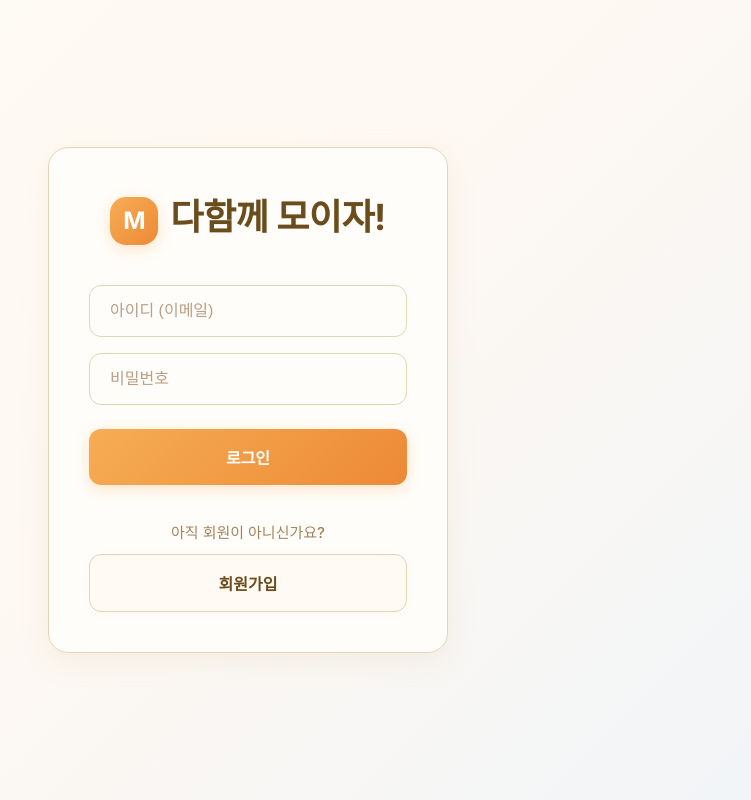
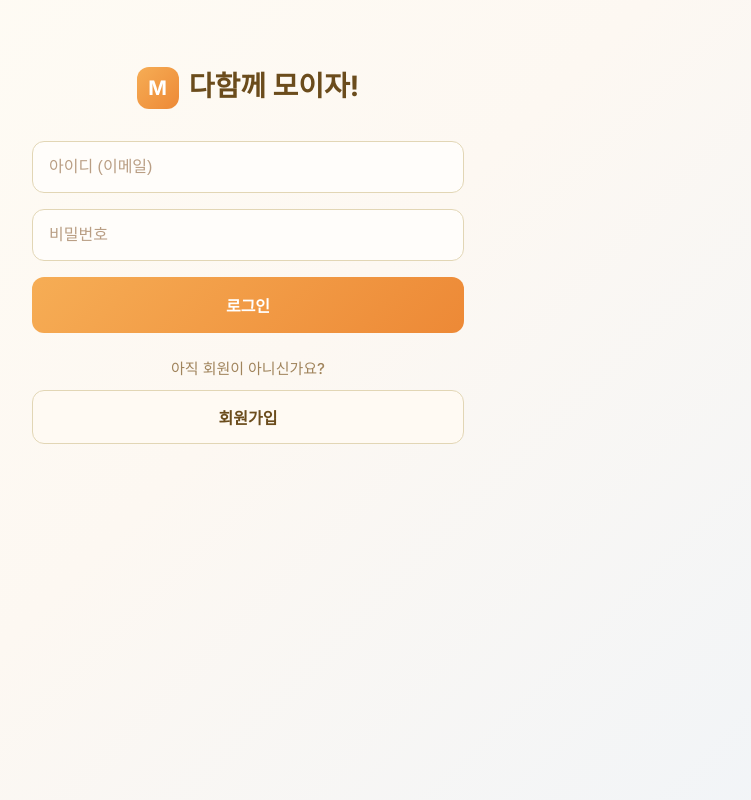
Before and after one commit to Ukja2/Moija_SNS, a React (Create React App) app: page / in a window 1280 px wide. Shown: the whole page, without its empty margins (392-1143 px from the left). Built offline with nearby package versions, Linux system fonts and the light colour scheme; no server answers.

Commit message:
style: 로그인 컴포넌트 구조 변경 및 스타일 수정

```diff
--- a/src/Components/Login-page/Login.jsx
+++ b/src/Components/Login-page/Login.jsx
@@ -27,9 +27,9 @@ function Login() {
 
   return (
     <div className={style.pageWrapper}>
-      <div className={style.loginContainer}>
       <h2 className={style.loginTitle}>다함께 모이자!</h2>
-        <form onSubmit={handleSubmit}>
+
+      <form onSubmit={handleSubmit} className={style.loginForm}>
         <input
           type="text"
           placeholder="아이디 (이메일)"
@@ -47,6 +47,7 @@ function Login() {
         <button type="submit" className={style.submitButton} disabled={loading}>
           {loading ? '로딩 중...' : '로그인'}
         </button>
+      </form>
 
       <div className={style.signupWrapper}>
         <p>아직 회원이 아니신가요?</p>
@@ -58,8 +59,6 @@ function Login() {
           회원가입
         </button>
       </div>
-        </form>
-      </div>
     </div>
   );
 }
--- a/src/Components/Login-page/Login.module.css
+++ b/src/Components/Login-page/Login.module.css
@@ -1,73 +1,65 @@
 .pageWrapper {
+  width: 100%;
+  max-width: 480px;
+  margin: 0 auto;
+  min-height: 100vh;
+
   display: flex;
-  align-items: center;
-  justify-content: center;
-  min-height: 100vh;
-  padding: 20px;
-}
-
-.loginContainer {
-  background: #fffdfa;
-  border-radius: 20px;
-  padding: 40px;
-  box-shadow: 0 8px 28px rgba(213, 182, 130, 0.15);
-  border: 1px solid #e2d6b5;
-  max-width: 400px;
-  width: 100%;
+  flex-direction: column;
+  justify-content: flex-start;
+  padding: 64px 24px;
 }
 
 .loginTitle {
   text-align: center;
-  margin-bottom: 40px;
-  font-size: 36px;
+  font-size: 28px;
   font-weight: 700;
   color: #6b4c1c;
-  position: relative;
-  letter-spacing: -0.5px;
+  margin-bottom: 32px;
 }
 
 .loginTitle::before {
   content: 'M';
   display: inline-block;
-  width: 48px;
-  height: 48px;
+  width: 42px;
+  height: 42px;
   background: linear-gradient(135deg, #f6ad55 0%, #ed8936 100%);
-  border-radius: 16px;
+  border-radius: 12px;
   color: white;
-  font-size: 24px;
+  font-size: 20px;
   font-weight: 700;
-  line-height: 48px;
+  line-height: 42px;
   text-align: center;
-  margin-right: 12px;
+  margin-right: 10px;
   vertical-align: middle;
-  box-shadow: 0 4px 16px rgba(246, 173, 85, 0.3);
+}
+
+.loginForm {
+  display: flex;
+  flex-direction: column;
+  gap: 16px;
 }
 
 .inputField {
   width: 100%;
-  padding: 16px 20px;
+  padding: 16px;
   border: 1px solid #e2d6b5;
   border-radius: 12px;
   background: #fffdfa;
   font-size: 16px;
-  margin-bottom: 16px;
   color: #6b4c1c;
-  transition: all 0.3s ease;
 }
 
 .inputField:focus {
   border-color: #f6ad55;
   box-shadow: 0 0 0 3px rgba(246, 173, 85, 0.2);
-  transform: translateY(-1px);
 }
 
 .inputField::placeholder {
   color: #b99e84;
-  font-weight: 400;
 }
 
 .submitButton {
-  width: 100%;
   padding: 16px;
   background: linear-gradient(135deg, #f6ad55 0%, #ed8936 100%);
   color: white;
@@ -77,16 +69,13 @@
   font-weight: 600;
   cursor: pointer;
   transition: all 0.3s ease;
-  box-shadow: 0 4px 15px rgba(246, 173, 85, 0.3);
-  margin-top: 8px;
-  margin-bottom: 24px;
 }
 
 .submitButton:hover {
   background: linear-gradient(135deg, #f97316 0%, #ea580c 100%);
-  transform: translateY(-2px);
   box-shadow: 0 8px 25px rgba(234, 88, 12, 0.35);
 }
+
 
 .submitButton:disabled {
   background: #e6d3b3;
@@ -97,7 +86,7 @@
 
 .signupWrapper {
   text-align: center;
-  margin-top: 12px;
+  margin-top: 24px;
 }
 
 .signupWrapper p {
@@ -109,7 +98,7 @@
 
 .signupButton {
   width: 100%;
-  padding: 16px;
+  padding: 14px;
   background: #fffaf3;
   color: #6b4c1c;
   border: 1px solid #e2d6b5;
@@ -117,12 +106,12 @@
   font-size: 16px;
   font-weight: 600;
   cursor: pointer;
-  transition: all 0.3s ease;
-  box-shadow: 0 2px 10px rgba(213, 182, 130, 0.08);
+  transition: all 0.4s cubic-bezier(0.4, 0, 0.2, 1);
+
 }
 
 .signupButton:hover {
   background: #f7f4ef;
-  transform: translateY(-1px);
-  box-shadow: 0 4px 14px rgba(139, 90, 43, 0.12);
+
+
 }
```
Lines whose indentation alone changed are shown as unchanged.
